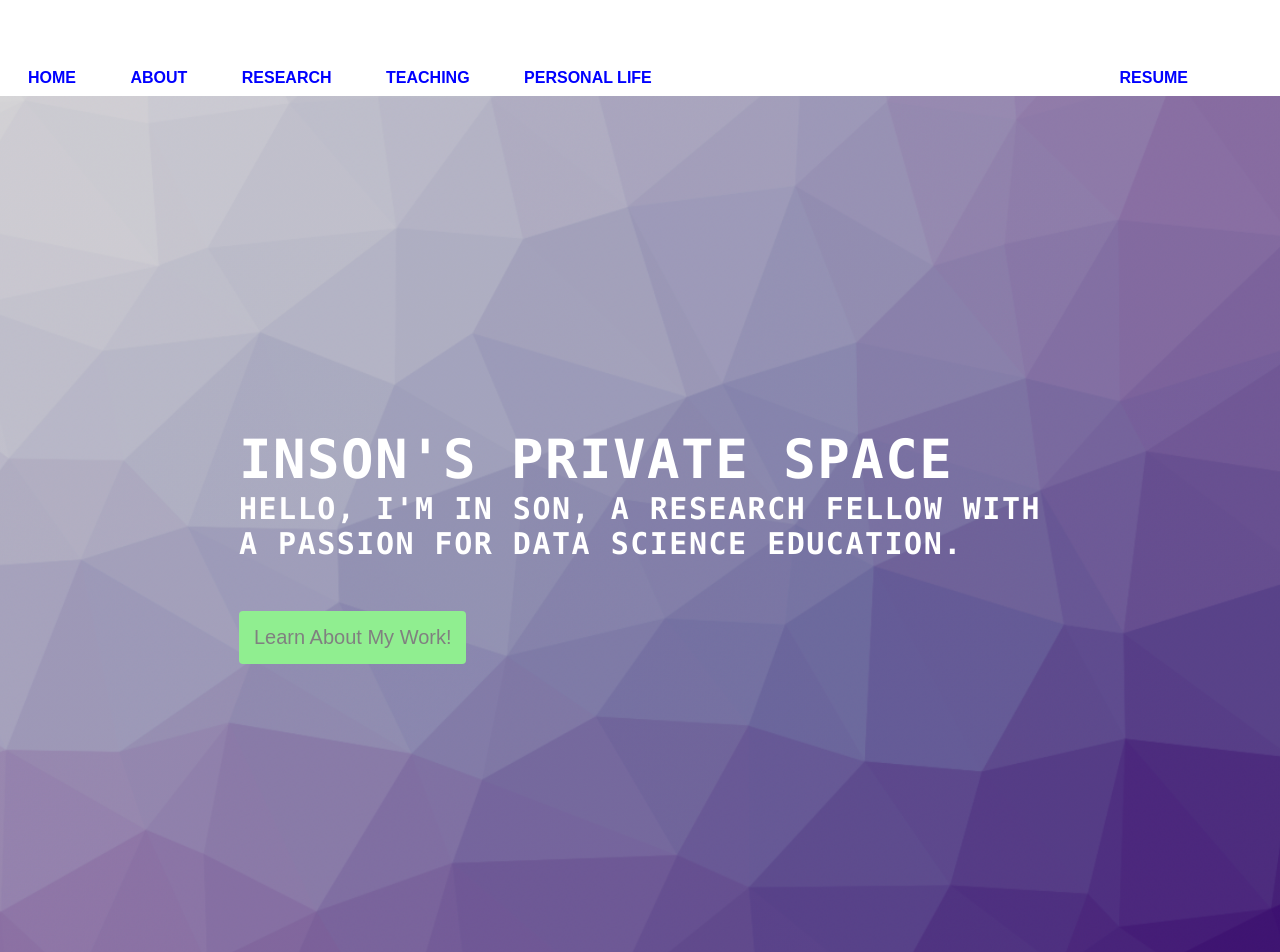
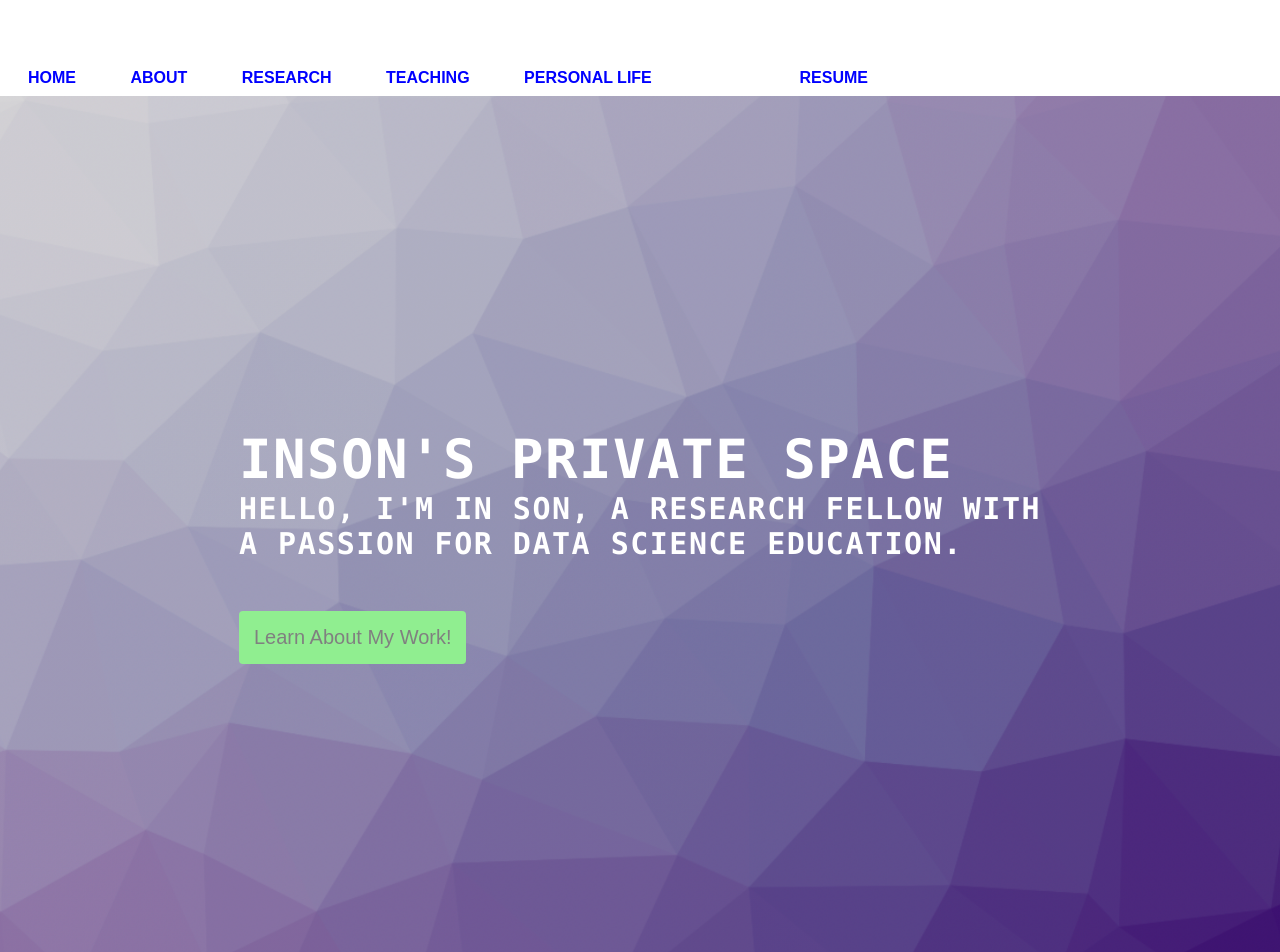
Before and after one commit to son520804/son520804.github.io, a Jekyll site: the page built from index.html, in a window 1280 px wide. Shown: the top 952 px of the page. Built offline with Jekyll 4.4.1, drawn with Linux system fonts in a browser that asks for light colours.

Commit message:
update teaching material

```diff
--- a/_layouts/default.html
+++ b/_layouts/default.html
@@ -50,7 +50,7 @@
 						</li>
 						<li class="nav__menu-item"><a href="/Personal">Personal Life</a></li>
 						<li style="float:right"><a class="active" href="/cv/In Son Zeng Resume.pdf">Resume</a></li>
-						<li class="nav__menu-item"><a href="mailto:sonson520804@gmail.com">email</a></li>
+						<li class="nav__menu-item"><a href="mailto:insonz@umich.edu">email</a></li>
 						<li class="nav__menu-item"><a href="https://github.com/son520804">github.com/son520804</a></li>
 					</ul>
 				</nav>
--- a/css/main.css
+++ b/css/main.css
@@ -92,9 +92,8 @@
   opacity: 1;
 }
 
-.outer {
-  width: 100%;
-  margin: 0 auto;
+.flex-container{
+  display:flex;
 }
 
 .gallery {
@@ -219,7 +218,7 @@
 .nav{
 
     margin-right: 0 auto 0 auto;
-    width: 95%;
+    width: 70%;
     background: darken());
     color: #f0f0f0;
 }
@@ -249,6 +248,7 @@
 }
 .nav__menu-item:hover {
   background-color: #9b59b6;
+  opacity: 0.7;
 }
 .nav__menu-item:hover .nav__submenu {
   display: block;
@@ -369,3 +369,24 @@
   background: LightGreen;
 
 }
+
+/* Global color variables */
+
+@mixin bgGradient($color){
+  background-image: linear-gradient(lighten($color, 12%) 0%, $color 70%);
+}
+
+.blue{
+  background-color: #2245ad;
+  @include bgGradient(#2245ad);
+}
+
+.magenta{
+  background-color: #b8246b;
+  @include bgGradient(#b8246b);
+}
+
+.green{
+  background-color: #0fa03f;
+  @include bgGradient(#0fa03f);
+}
--- a/index.html
+++ b/index.html
@@ -33,7 +33,7 @@
 
 
 
-		<div class="container">
+		<div class="flex-container">
 			<img src="Home_1.png" class="about" alt="profile picture" style="width:35%"/>
 			<h1>InSon Zeng - Intelligence, Self-regulation, Zeal</h1>
 			<p>I am In Son! I am a researcher who loves to explore learning at scale and learnersourcing in asynchronous learning environment. I had a background in statistics and mathematic education, which shaped my research direction to focus on creating personalized contents and messages in online educational platforms to engage learners.</p>
```
Also changed, not shown: js/script.js (added), script/script.js (deleted).
